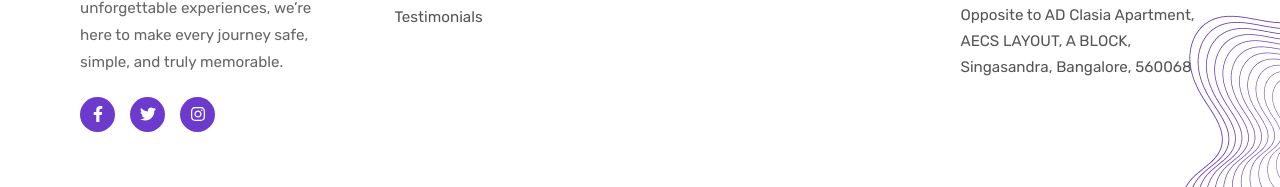
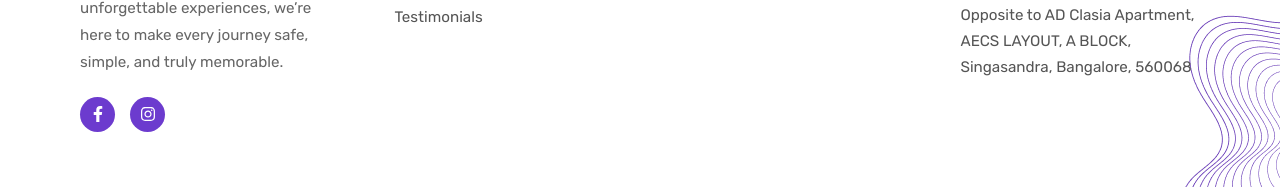
Before and after one commit to IT-Alliance-Tech/MadeshaTravels, a Next.js app: page /faq in a window 1280 px wide. Shown: the part 1139-1326 px from the top of the page. Built offline with nearby package versions, Linux system fonts and the light colour scheme.

Commit message:
updated hero section image,updated links on footer

```diff
--- a/src/Components/Homepage/Footer.js
+++ b/src/Components/Homepage/Footer.js
@@ -1,7 +1,7 @@
 "use client";
 import React, { useState } from "react";
 import Image from "next/image";
-import { FaFacebookF, FaTwitter, FaInstagram } from "react-icons/fa";
+import { FaFacebookF, FaInstagram } from "react-icons/fa";
 import "../../Styles/Footer.css";
 
 // Decorative images
@@ -10,9 +10,14 @@ import rightImg from "../../assets/Images/back2.png";
 import Link from "next/link";
 
 const socialLinks = [
-  { icon: <FaFacebookF />, href: "#" },
-  { icon: <FaTwitter />, href: "#" },
-  { icon: <FaInstagram />, href: "#" },
+  {
+    icon: <FaFacebookF />,
+    href: "https://www.facebook.com/profile.php?id=61579286710827&sk=about"
+  },
+  {
+    icon: <FaInstagram />,
+    href: "https://www.instagram.com/madesha_tours_travels/"
+  },
 ];
 
 const footerLinks = [
@@ -54,7 +59,8 @@ const Footer = () => {
     if (section) {
       const headerOffset = 80; // adjust according to your header height
       const elementPosition = section.getBoundingClientRect().top;
-      const offsetPosition = elementPosition + window.pageYOffset - headerOffset;
+      const offsetPosition =
+        elementPosition + window.pageYOffset - headerOffset;
 
       window.scrollTo({
         top: offsetPosition,
@@ -82,7 +88,7 @@ const Footer = () => {
           </p>
           <div className="social-icons">
             {socialLinks.map((item, index) => (
-              <a key={index} href={item.href}>
+              <a key={index} href={item.href} target="_blank" rel="noopener noreferrer">
                 {item.icon}
               </a>
             ))}
@@ -99,9 +105,7 @@ const Footer = () => {
           <ul>
             {footerLinks[0].links.map((link, i) => (
               <li key={i}>
-                <a onClick={() => handleScroll(link.id)}>
-                  {link.name}
-                </a>
+                <a onClick={() => handleScroll(link.id)}>{link.name}</a>
               </li>
             ))}
           </ul>
--- a/src/components/homepage/HeroSection.js
+++ b/src/components/homepage/HeroSection.js
@@ -4,7 +4,7 @@ import styles from "../../styles/homepage/HeroSection.module.css";
 // Images
 import hillImg from "../../assets/image/hero1.png";
 import gatewayImg from "../../assets/image/hero2.png";
-import tajmahalImg from "../../assets/image/hero3.png";
+import tajmahalImg from "../../assets/images/nature1.png";
 
 // Icons
 import suitcaseIcon from "../../assets/icons/icon.png";
```
Also changed, not shown: src/assets/Images/nature1.png (added), src/assets/image/nature.png (added).
